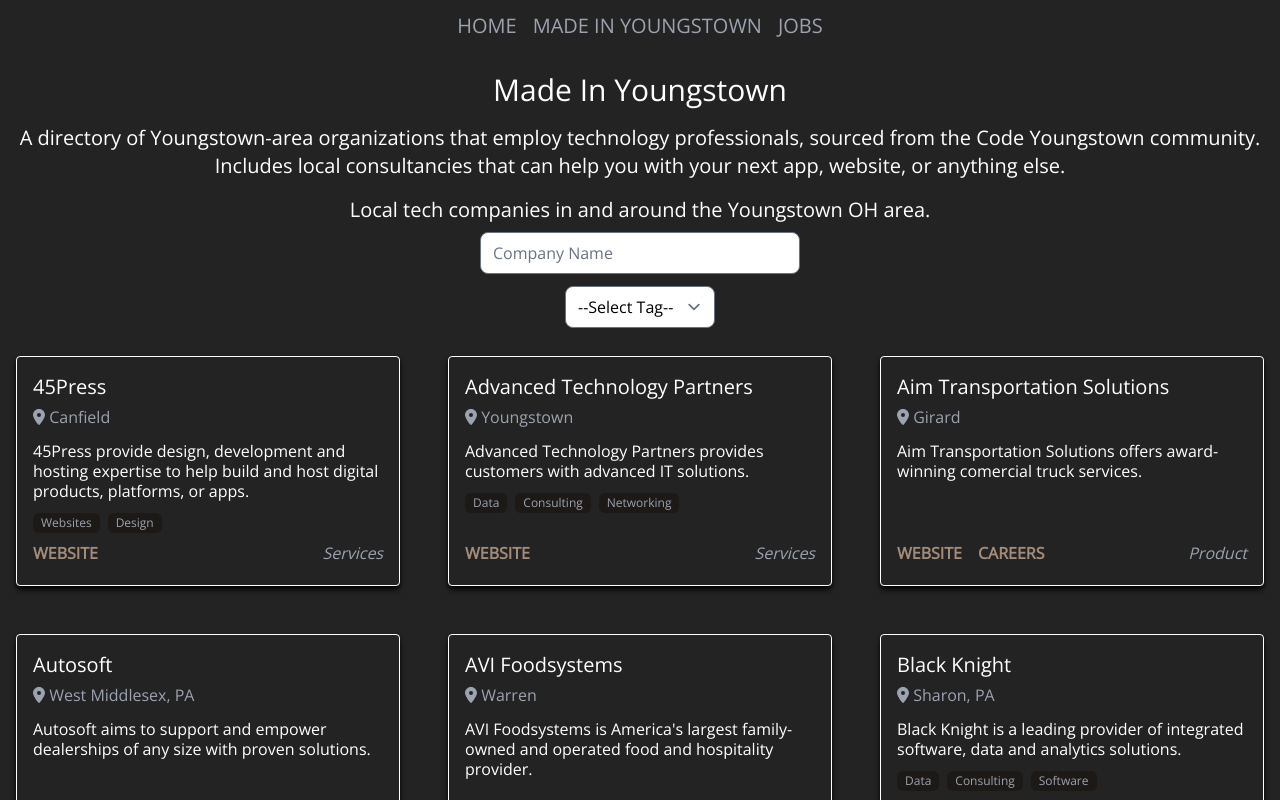
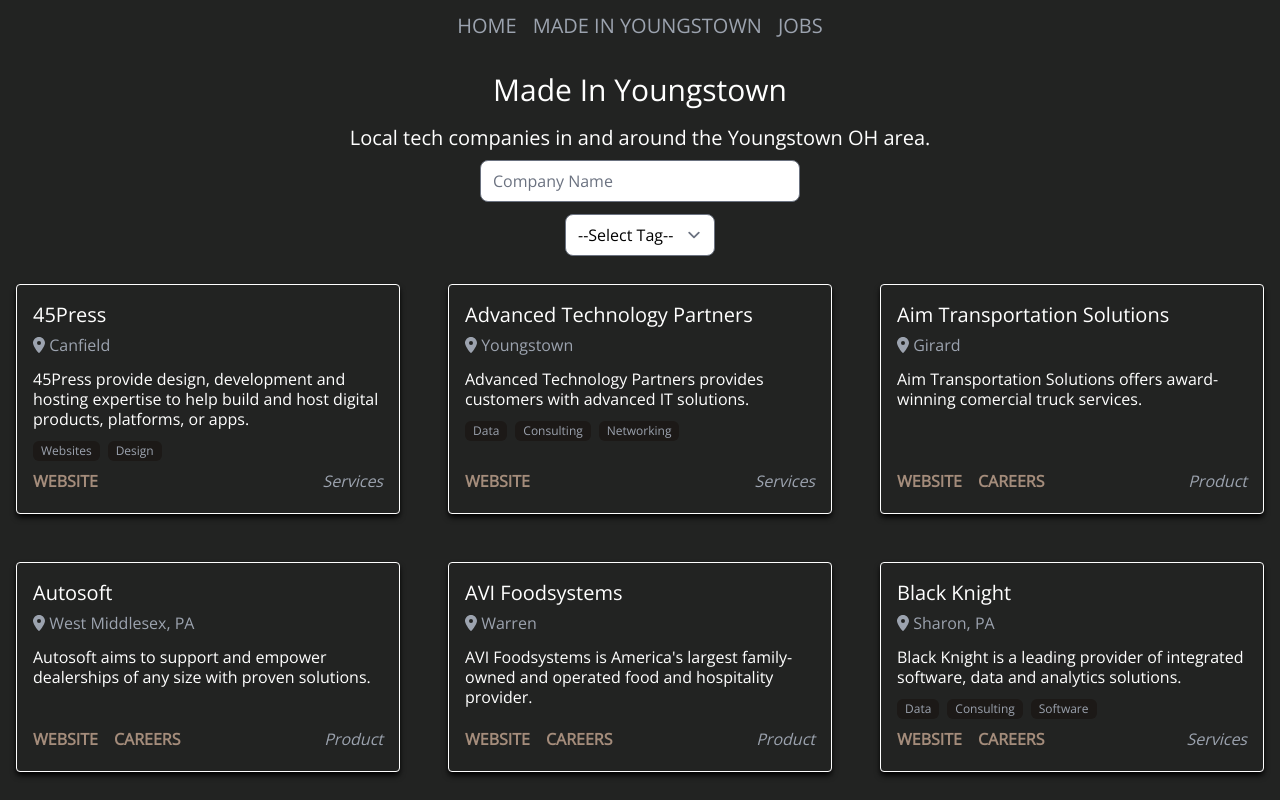
Before and after one commit to codeyoungstown/next-codeyoungstown.com, a Next.js app: page /made-in-youngstown in a window 1280 px wide. Shown: the top 800 px of the page. Built offline with nearby package versions, Linux system fonts and the light colour scheme.

Commit message:
updated page descriptions

```diff
--- a/pages/index.tsx
+++ b/pages/index.tsx
@@ -19,10 +19,7 @@ export default function Home() {
           priority
         />
       </div>
-      <h1 className="sm:text-2xl text-xl p-4">
-        Connecting software engineers, developers, and coders in the Youngstown,
-        OH area.
-      </h1>
+      <h1 className="sm:text-2xl text-xl p-4">{pageDescription}</h1>
       <p className="sm:text-xl text-md p-2">
         Join the ongoing chat via{" "}
         <a
--- a/pages/made-in-youngstown.tsx
+++ b/pages/made-in-youngstown.tsx
@@ -8,12 +8,6 @@ export default function MadeInYoungstown() {
   return (
     <Layout page="Made In Youngstown" description={pageDescription}>
       <h1 className="text-3xl p-2">Made In Youngstown</h1>
-      <p className="sm:text-xl text-md p-2">
-        A directory of Youngstown-area organizations that employ technology
-        professionals, sourced from the Code Youngstown community. Includes
-        local consultancies that can help you with your next app, website, or
-        anything else.
-      </p>
       <p className="sm:text-xl text-md p-2">{pageDescription}</p>
       <div className="flex justify-center">
         <Companies />
```
